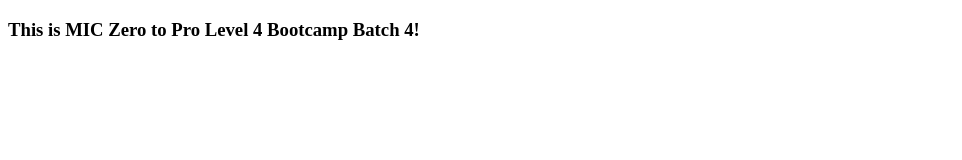
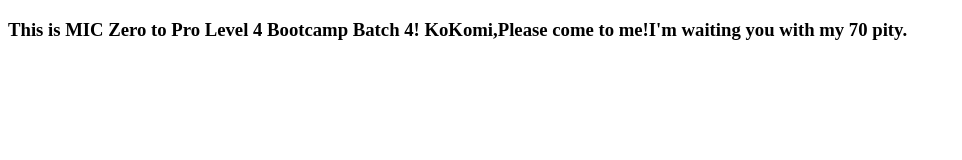
Before and after one commit to Mikki18/mikki18.github.io, a plain HTML site: page index.html in a window 1280 px wide. Shown: the whole page, without its empty margins (0-962 px from the left). Drawn offline with Linux system fonts and the light colour scheme.

Commit message:
Skip For Raiden

```diff
--- a/index.html
+++ b/index.html
@@ -7,6 +7,6 @@
     <title>Bhone Myint Paing Soe</title>
 </head>
 <body>
-    <h3>This is MIC Zero to Pro Level 4 Bootcamp Batch 4!</h3>
+    <h3>This is MIC Zero to Pro Level 4 Bootcamp Batch 4! KoKomi,Please come to me!I'm waiting you with my 70 pity.</h3>
 </body>
 </html>
```
